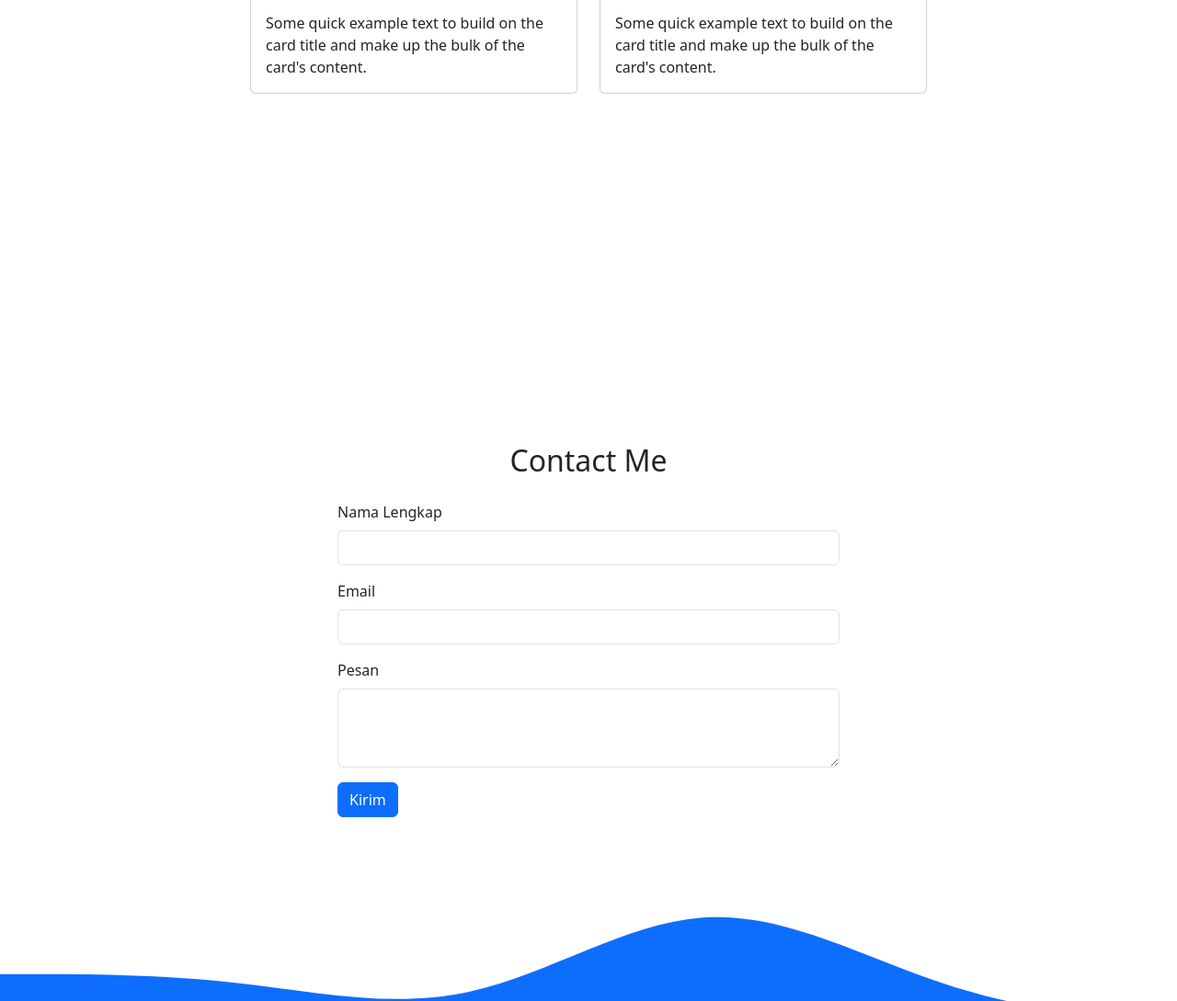
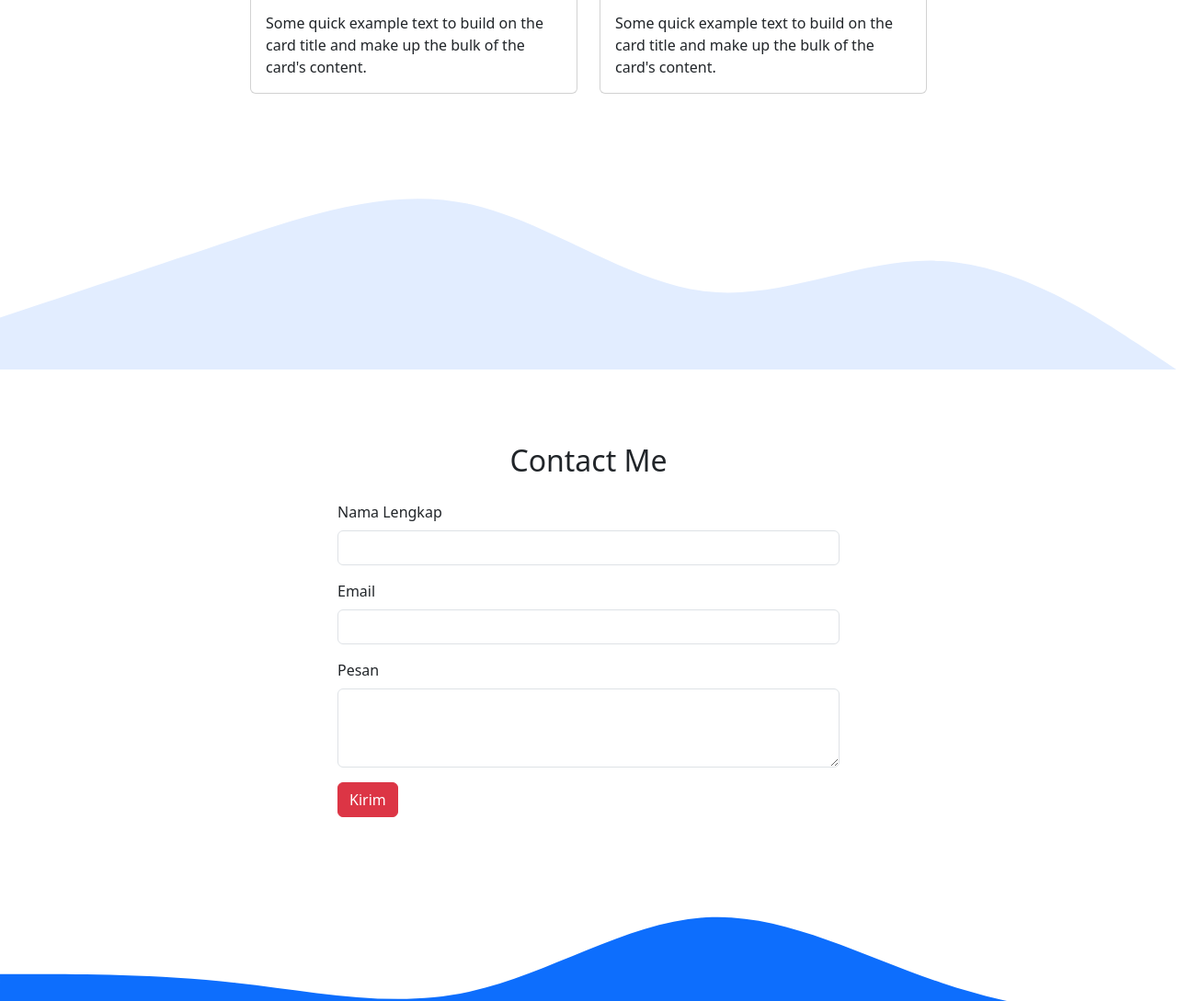
Before and after one commit to junkazama271/junkazama271.github.io, a plain HTML site: page index.html in a window 1280 px wide. Shown: the part 2051-3140 px from the top of the page at 92% size. Drawn offline with nearby package versions, Linux system fonts and the light colour scheme.

Commit message:
mengubah warna tombol kirim merah

```diff
--- a/index.html
+++ b/index.html
@@ -130,7 +130,7 @@
       </div>
       <svg xmlns="http://www.w3.org/2000/svg" viewBox="0 0 1440 320">
         <path
-          fill="#fff"
+          fill="#e2edff"
           fill-opacity="1"
           d="M0,256L48,240C96,224,192,192,288,160C384,128,480,96,576,117.3C672,139,768,213,864,224C960,235,1056,181,1152,186.7C1248,192,1344,256,1392,288L1440,320L1440,320L1392,320C1344,320,1248,320,1152,320C1056,320,960,320,864,320C768,320,672,320,576,320C480,320,384,320,288,320C192,320,96,320,48,320L0,320Z"
         ></path>
@@ -161,7 +161,7 @@
                 <label for="pesan" class="form-label">Pesan</label>
                 <textarea class="form-control" id="pesan" rows="3"></textarea>
               </div>
-              <button type="submit" class="btn btn-primary">Kirim</button>
+              <button type="submit" class="btn btn-danger">Kirim</button>
             </form>
           </div>
         </div>
```
